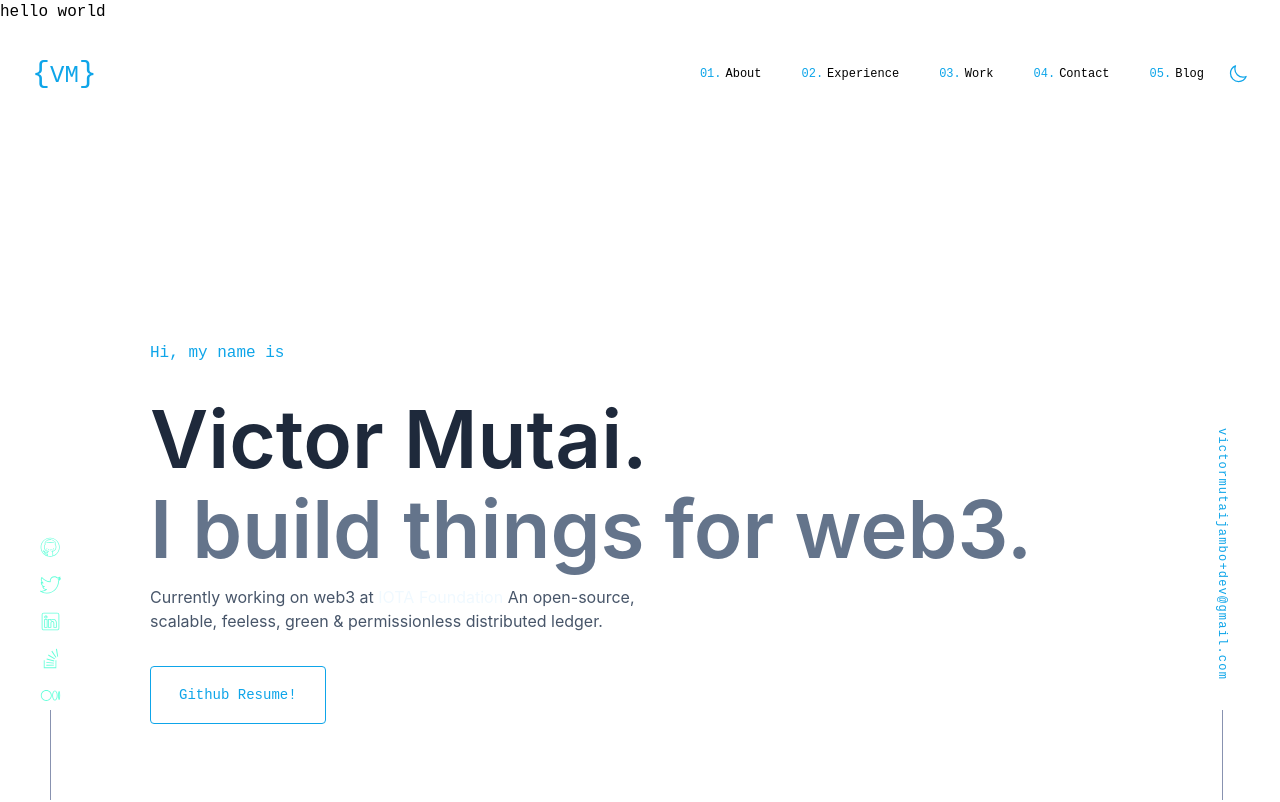
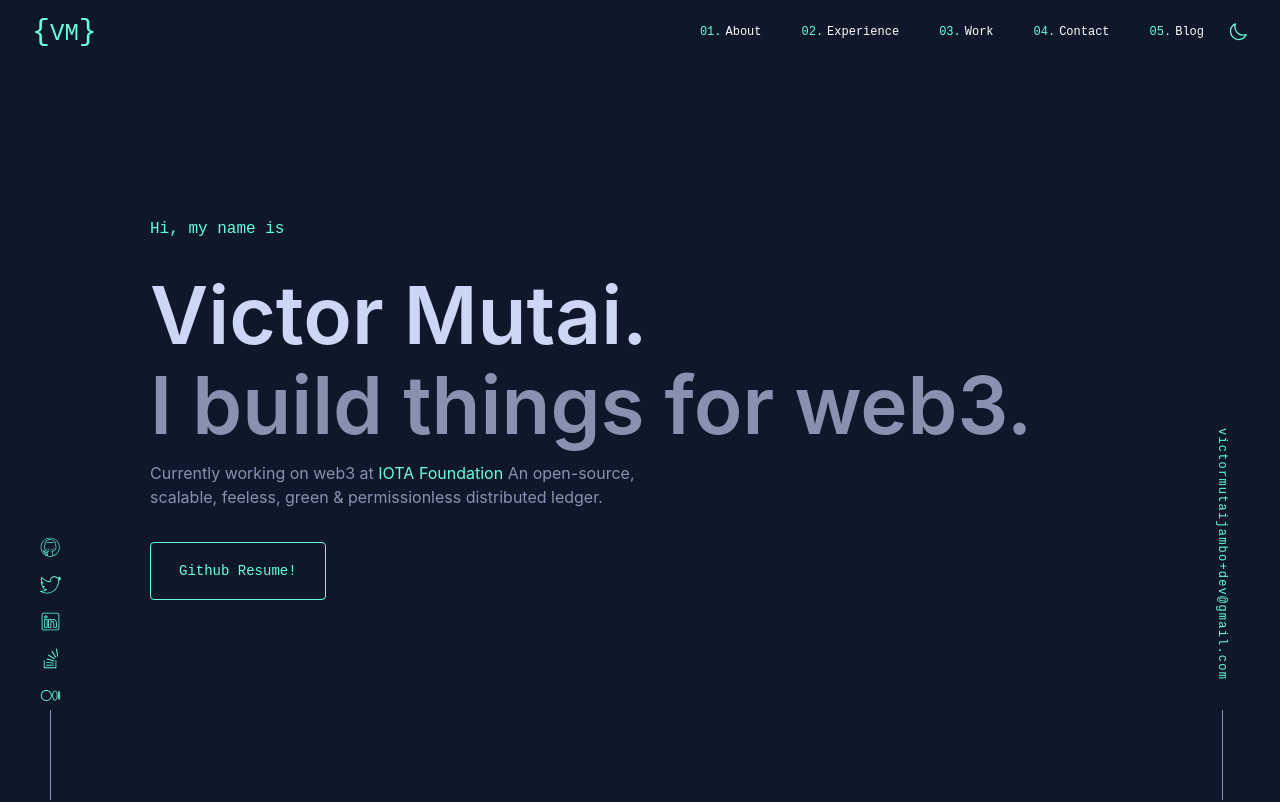
Before and after one commit to victorjambo/profile-v2, a Next.js app: page / in a window 1280 px wide. Shown: the top 802 px of the page. Built offline with nearby package versions, Linux system fonts and the light colour scheme.

Commit message:
headers could be the issue

```diff
--- a/src/app/layout.tsx
+++ b/src/app/layout.tsx
@@ -1,6 +1,6 @@
 import "./globals.css";
 // import { headers } from "next/headers";
-// import { Providers } from "./providers";
+import { Providers } from "./providers";
 import Header from "@/components/header";
 
 export const metadata = {
@@ -13,14 +13,13 @@ export default function RootLayout({
 }: {
   children: React.ReactNode;
 }) {
-  // const userAgent = headers().get("user-agent") ?? navigator.userAgent;
+  const userAgent = "Mozilla/5.0 (iPhone; CPU iPhone OS 13_2_3 like Mac OS X) AppleWebKit/605.1.15 (KHTML, like Gecko) Version/13.0.3 Mobile/15E148 Safari/604.1";
 
   return (
     <html lang="en" className="scroll-smooth w-full box-border">
       <Header />
       <body className="bg-white dark:bg-slate-900 font-mono">
-        {/* <Providers userAgent={userAgent}>{children}</Providers> */}
-        <div>hello world{children}</div>
+        <Providers userAgent={userAgent}>{children}</Providers>
       </body>
     </html>
   );
```
